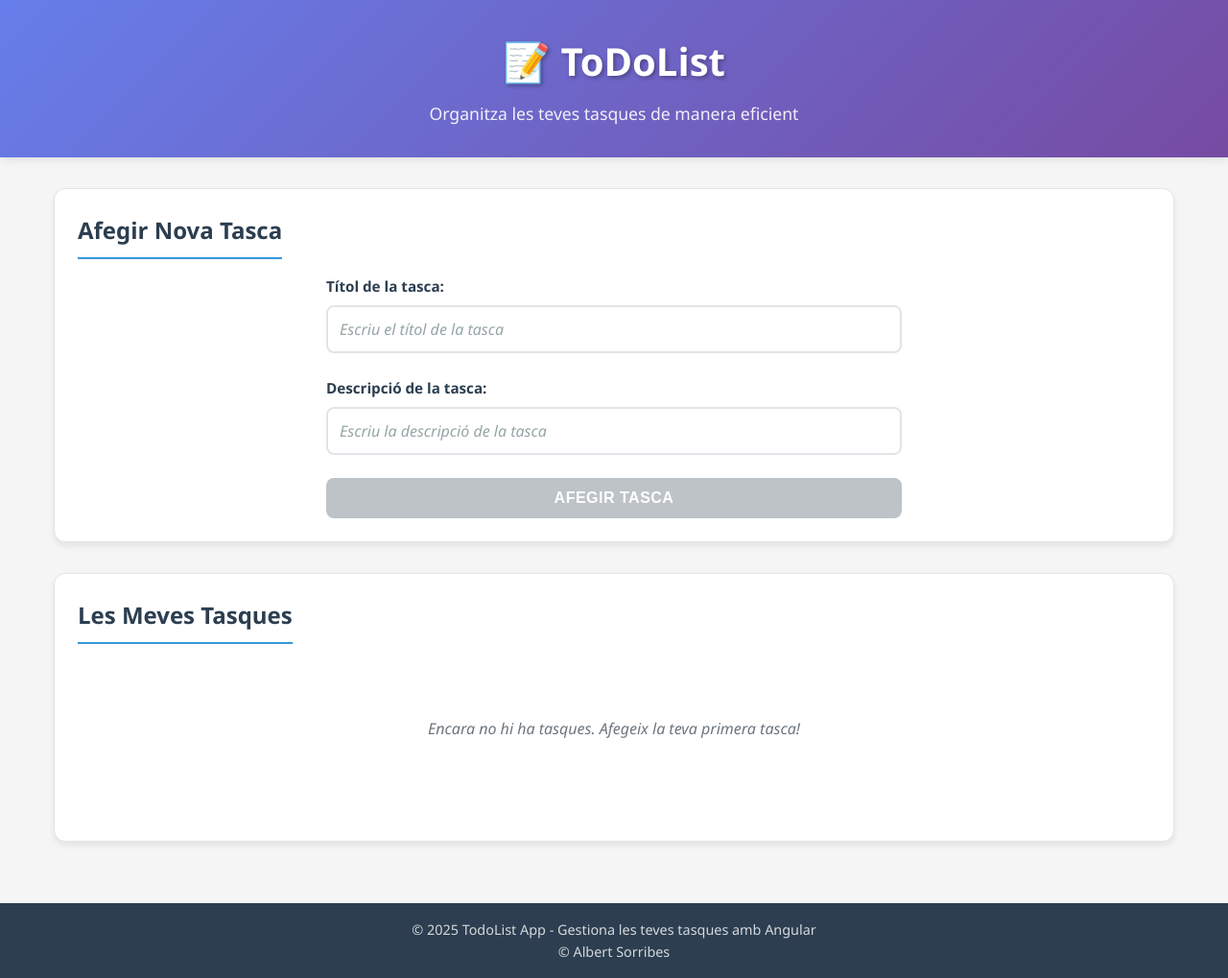
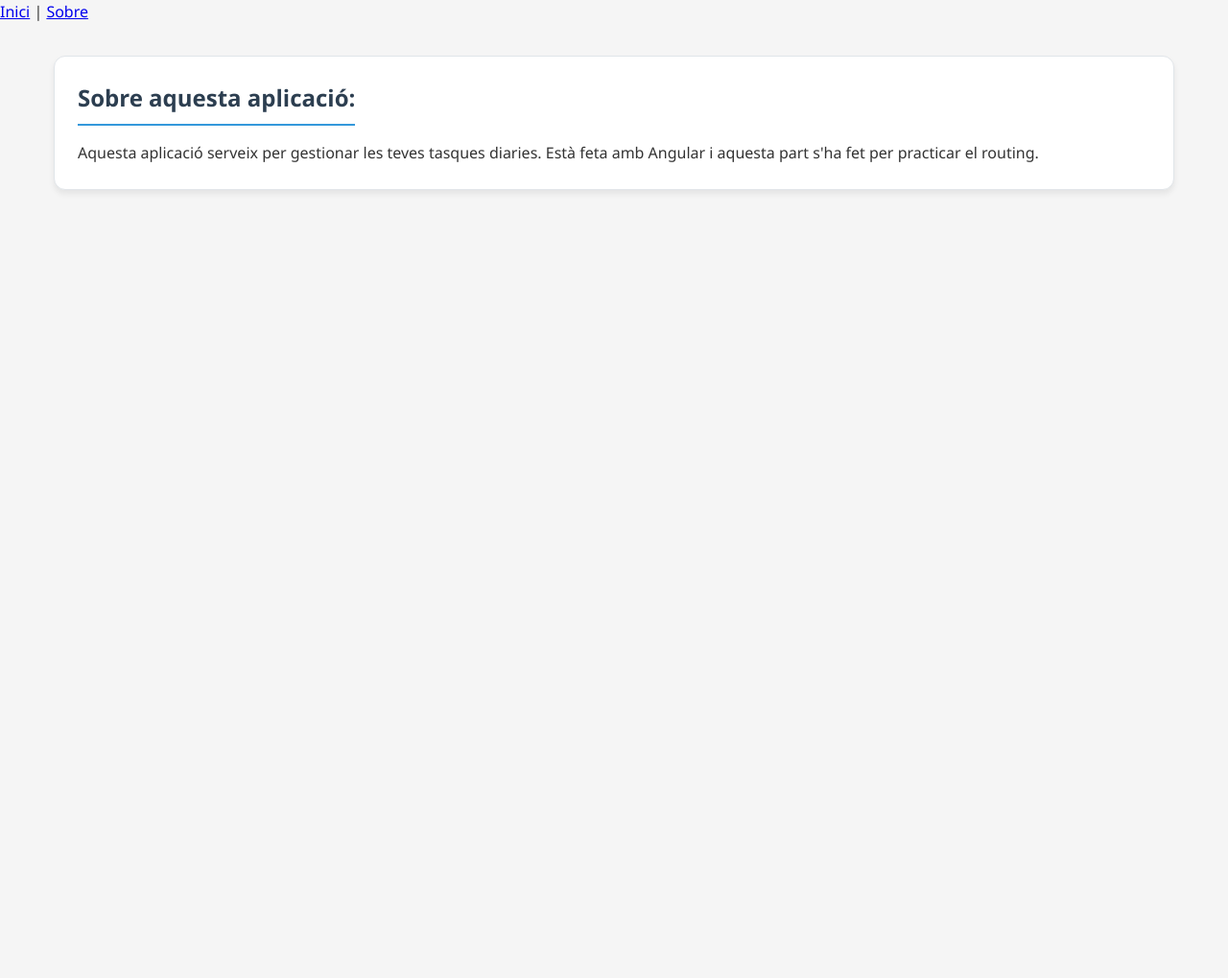
Before and after one commit to alsorribes/Todolist, an Angular app: page /about in a window 1280 px wide. Before the commit this address led to /. Shown: the whole page at 96% size. After the commit the page ends 826 px from the top, so only its background shows below. Built offline with nearby package versions, Linux system fonts and the light colour scheme.

Commit message:
Implementació de la vista /about correctament.

```diff
--- a/src/app/app.html
+++ b/src/app/app.html
@@ -1,31 +1,6 @@
-<!DOCTYPE html>
-<div class="app-container">
-  <!-- Header -->
-  <header class="app-header">
-    <h1 class="app-title">📝 {{ title }}</h1>
-    <p class="app-subtitle">Organitza les teves tasques de manera eficient</p>
-  </header>
+<nav>
+  <a routerLink="/">Inici</a> |
+  <a routerLink="/about">Sobre</a>
+</nav>
 
-  <!-- Main Content -->
-  <main class="app-main">
-    <!-- Formulario para agregar tareas -->
-    <section class="form-section">
-      <h2>Afegir Nova Tasca</h2>
-      <app-task-form></app-task-form>
-    </section>
-
-    <!-- Lista de tareas -->
-    <section class="list-section">
-      <h2>Les Meves Tasques</h2>
-      <app-task-list></app-task-list>
-    </section>
-  </main>
-
-  <!-- Footer -->
-  <footer class="app-footer">
-    <p>&copy; 2025 TodoList App - Gestiona les teves tasques amb Angular</p>
-    <p>&copy; Albert Sorribes</p>
-  </footer>
-</div>
-
-<router-outlet />
+<router-outlet></router-outlet>
--- a/src/app/app.routes.ts
+++ b/src/app/app.routes.ts
@@ -1,3 +1,10 @@
-import { Routes } from '@angular/router';
+//Fitxer on tindrem les rutes definides per les diferents vistes
 
-export const routes: Routes = [];
+import { RouterModule, Routes } from '@angular/router';
+import { About } from './components/about/about';
+import { Home } from './components/home/home';
+
+export const routes: Routes = [
+    { path: '', component: Home}, //Només podem tenir un path amb '' que serà el que gestionarà tot (arrel)
+    { path: 'about', component: About },
+];
--- a/src/app/components/about/about.html
+++ b/src/app/components/about/about.html
@@ -1 +1,8 @@
-<p>about works!</p>
+<div class="app-container">
+  <main class="app-main">
+    <section class="form-section">
+      <h2>Sobre aquesta aplicació:</h2>
+      <p>Aquesta aplicació serveix per gestionar les teves tasques diaries. Està feta amb Angular i aquesta part s'ha fet per practicar el routing.</p>
+    </section>
+  </main>
+</div>
```
Also changed, not shown: src/app/app.ts (+4 -5 lines).
